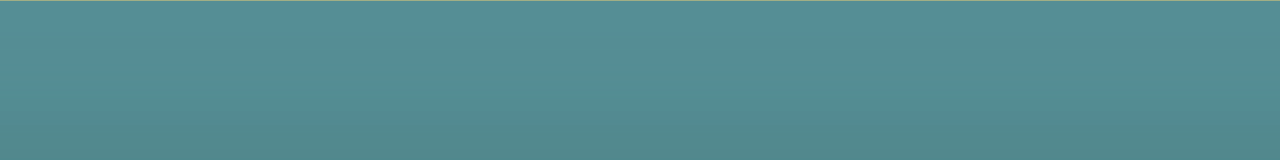
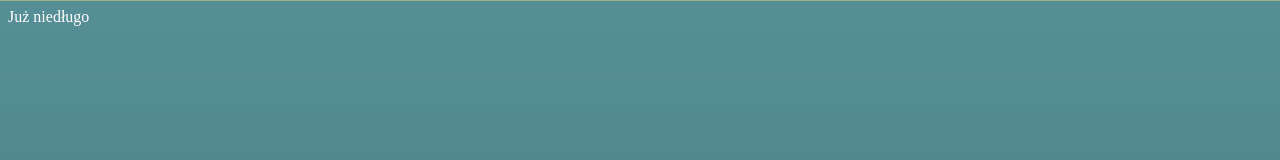
Before and after one commit to WojtAnG4/Strona, a plain HTML site: page O mnie.html in a window 1280 px wide. Shown: the top 160 px of the page. Drawn offline with Linux system fonts and the light colour scheme.

Commit message:
Update O mnie.html

```diff
--- a/O mnie.html
+++ b/O mnie.html
@@ -1,3 +1,4 @@
 <html>
 <body>
 <body background=tlo.png text=white>
+<text>Już niedługo
```
